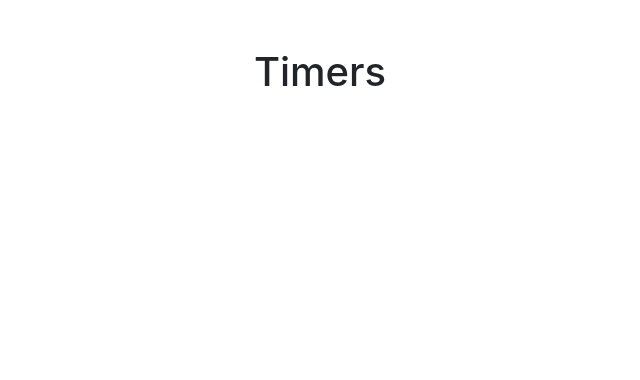
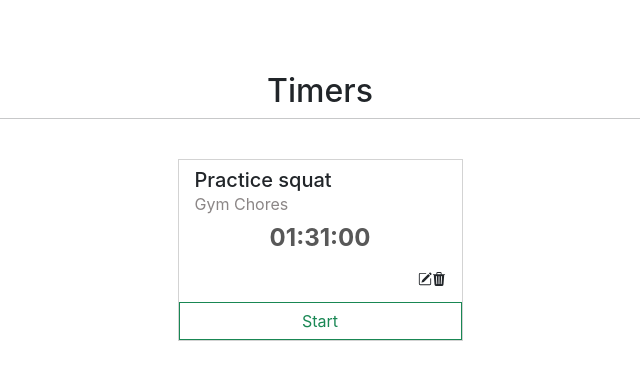
Before and after one commit to acuellarh/React-hooks-chrometer, a React (Create React App) app: page / in a window 1280 px wide. Shown: the top 380 px of the page, without its empty margins (320-960 px from the left). Built offline with nearby package versions, Linux system fonts and the light colour scheme.

Commit message:
Organice the layout with bootstrap

```diff
--- a/src/App.css
+++ b/src/App.css
@@ -6,6 +6,7 @@
   height: 40vmin;
   pointer-events: none;
 }
+
 
 @media (prefers-reduced-motion: no-preference) {
   .App-logo {
--- a/src/App.js
+++ b/src/App.js
@@ -1,3 +1,4 @@
+import { Timers } from "./components/Timers";
 import { Title } from "./components/Title";
 
 
@@ -5,6 +6,7 @@
   return (
     <div className="container">
       <Title/>
+      <Timers/>
     </div>
   );
 }
--- /dev/null
+++ b/src/components/DeleteIcon.js
@@ -0,0 +1,7 @@
+export const DeleteIcon = () => {
+  return (
+    <svg className="mx-1" xmlns="http://www.w3.org/2000/svg" width="14" height="14" fill="currentColor" class="bi bi-trash3-fill" viewBox="0 0 16 16">
+      <path d="M11 1.5v1h3.5a.5.5 0 0 1 0 1h-.538l-.853 10.66A2 2 0 0 1 11.115 16h-6.23a2 2 0 0 1-1.994-1.84L2.038 3.5H1.5a.5.5 0 0 1 0-1H5v-1A1.5 1.5 0 0 1 6.5 0h3A1.5 1.5 0 0 1 11 1.5Zm-5 0v1h4v-1a.5.5 0 0 0-.5-.5h-3a.5.5 0 0 0-.5.5ZM4.5 5.029l.5 8.5a.5.5 0 1 0 .998-.06l-.5-8.5a.5.5 0 1 0-.998.06Zm6.53-.528a.5.5 0 0 0-.528.47l-.5 8.5a.5.5 0 0 0 .998.058l.5-8.5a.5.5 0 0 0-.47-.528ZM8 4.5a.5.5 0 0 0-.5.5v8.5a.5.5 0 0 0 1 0V5a.5.5 0 0 0-.5-.5Z"/>
+    </svg>
+  )
+}
--- /dev/null
+++ b/src/components/EditIcon.js
@@ -0,0 +1,8 @@
+export const EditIcon = () => {
+  return (
+    <svg className="mx-1" xmlns="http://www.w3.org/2000/svg" width="14" height="14" fill="currentColor" class="bi bi-pencil-square" viewBox="0 0 16 16">
+      <path d="M15.502 1.94a.5.5 0 0 1 0 .706L14.459 3.69l-2-2L13.502.646a.5.5 0 0 1 .707 0l1.293 1.293zm-1.75 2.456-2-2L4.939 9.21a.5.5 0 0 0-.121.196l-.805 2.414a.25.25 0 0 0 .316.316l2.414-.805a.5.5 0 0 0 .196-.12l6.813-6.814z"/>
+      <path fill-rule="evenodd" d="M1 13.5A1.5 1.5 0 0 0 2.5 15h11a1.5 1.5 0 0 0 1.5-1.5v-6a.5.5 0 0 0-1 0v6a.5.5 0 0 1-.5.5h-11a.5.5 0 0 1-.5-.5v-11a.5.5 0 0 1 .5-.5H9a.5.5 0 0 0 0-1H2.5A1.5 1.5 0 0 0 1 2.5v11z"/>
+    </svg>
+  )
+}
--- /dev/null
+++ b/src/components/Timers.js
@@ -0,0 +1,25 @@
+import { DeleteIcon } from "./DeleteIcon"
+import { EditIcon } from "./EditIcon"
+
+export const Timers = () => {
+  return(
+    <>
+      <div className="row d-flex justify-content-center mt-4">
+        <div className="col-3 px-0 border gray-light-border">
+          <h2 className="h5 px-3 pt-2 mb-0">Practice squat</h2>
+          <p className="px-3 mt-0 gray-light-color mb-1">Gym Chores</p>
+          <div className="px-3">
+            <p className="gray-dark-color fs-4 fw-bolder d-flex justify-content-center">01:31:00</p>
+          </div>
+          <div className="mb-3 d-flex flex-row-reverse mx-3">
+            <DeleteIcon/>
+            <EditIcon/>
+          </div>
+          <div className="d-grid gap-2">
+            <button type="button" class="btn btn-outline-success rounded-0">Start</button>
+          </div>
+        </div>
+      </div>
+    </>
+  )
+}
--- a/src/components/Title.js
+++ b/src/components/Title.js
@@ -1,10 +1,11 @@
 export const Title = () => {
   return (
     <>
-      <div className="row mt-4 pt-4 mb-3">
+      <div className="row mt-5 pt-4">
         <div className="col">
-          <h1 className="text-center">Timers</h1>
+          <h1 className="text-center h2">Timers</h1>
         </div>
+        <hr></hr>
       </div>
     </>
   )
--- a/src/index.css
+++ b/src/index.css
@@ -11,3 +11,15 @@
   font-family: source-code-pro, Menlo, Monaco, Consolas, 'Courier New',
     monospace;
 }
+
+.gray-light-border {
+  border: 1px solid rgb(211,211,211) !important;
+}
+
+.gray-light-color {
+  color: rgb(139, 134, 134) !important;
+}
+
+.gray-dark-color {
+  color: rgb(88,88,88) !important;
+}
```
